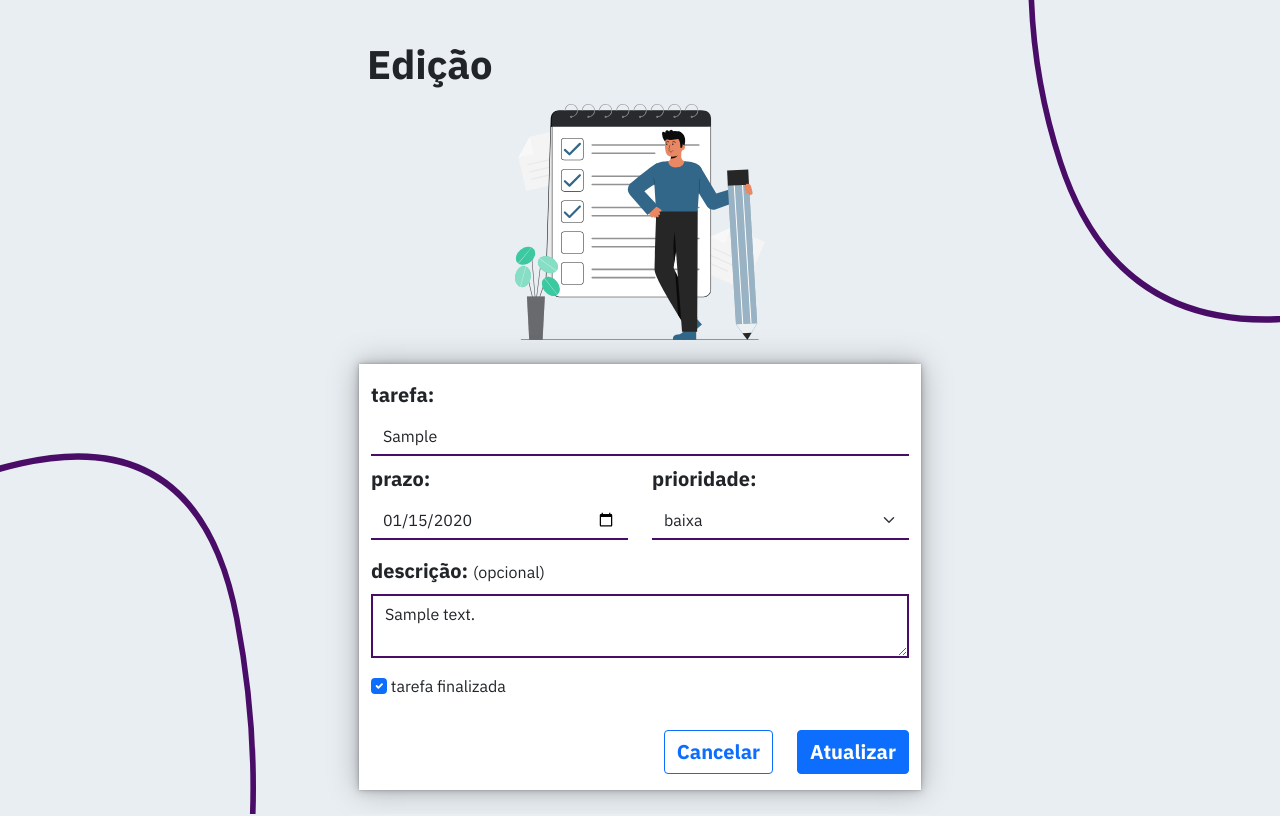
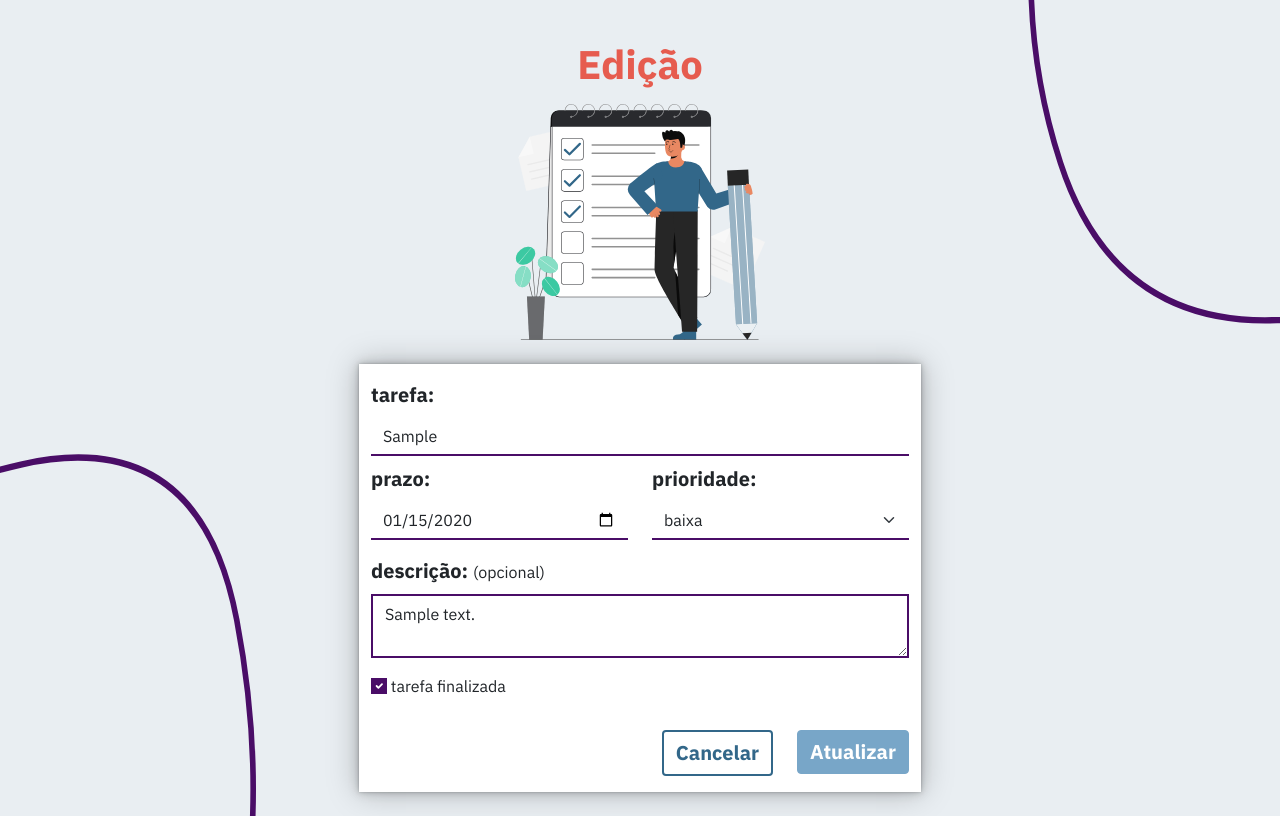
Before and after one commit to daniloessejota/gestor-de-tarefas, a PHP site: page /edit-tasks.php?id=1 in a window 1280 px wide. Run offline with PHP 8.4, Linux system fonts and the light colour scheme; tables that the repository leaves empty hold one stand-in row (values such as "Sample post"); some libraries are stand-ins or nearby versions.

Commit message:
styles completed

```diff
--- a/assets/css/custom.css
+++ b/assets/css/custom.css
@@ -14,14 +14,28 @@
     border-radius: 0;
 }
 
-.form-control:focus-visible, .form-select:focus-visible {
-    border-color: var(--cor_6) ;
+.form-control:focus, .form-select:focus, .form-check-input:focus  {
+    color: var(--cor_6);
+    background-color: var(--cor_1);
+    border-color: var(--cor_6);
+    outline: 0;
 }
 
 .form-check-input {
     border: 2px solid var(--cor_6);
 }
 
+.form-check-input:checked {
+    background-color: var(--cor_6);
+    border-color: var(--cor_6);
+}
+
+.form-check-input[type=checkbox] {
+    border-radius: 0em;
+}
+
+/* ================ ELEMENTOS DA TABELA ================ */
+
 .table-bordered {
     border-color: var(--cor_9);
 }
--- a/assets/css/global.css
+++ b/assets/css/global.css
@@ -1,8 +1,6 @@
 @charset "utf-8";
 
 /* CONFIGURAÇÕES DE ESTILO GLOBAIS */
-
-@import url('https://fonts.googleapis.com/css2?family=Inter:wght@100;300;400;700;900&display=swap');
 
  @import url('https://fonts.googleapis.com/css2?family=IBM+Plex+Sans:ital,wght@0,400;0,500;0,700;1,200;1,400;1,700&display=swap');
 
@@ -21,13 +19,10 @@
     --cor_10: #ff9f1c;
     --cor_11: #0ead69;
 
-    --gradient_1: linear-gradient( 135deg, #52B6D7 10%, #558B2A 100%);
-
     --shadow_1: 0px 0px 1px rgba(0, 0, 0, 0.078), 0px 0px 2.6px rgba(0, 0, 0, 0.111),0px 0px 5.3px rgba(0, 0, 0, 0.139), 0px 0px 11px rgba(0, 0, 0, 0.172), 0px 0px 30px rgba(0, 0, 0, 0.25);
 
-    --font_1: 'Inter', system-ui, sans-serif;
-    --font_2: 'IBM Plex Sans', system-ui, sans-serif;
-    --font_3: 'Libre Franklin', system-ui, sans-serif;
+    --font_1: 'IBM Plex Sans', system-ui, sans-serif;
+    --font_2: 'Libre Franklin', system-ui, sans-serif;
 
     /* VÁRIAVEL COM ENDEREÇO DAS IMAGENS */
     --img_1: url("../img/blob-background.svg");
--- a/assets/css/styles.css
+++ b/assets/css/styles.css
@@ -2,13 +2,15 @@
 
 /* ESTILOS ADICIONAIS E CUSTOMIZADOS */
 
+/* ================ ELEMENTOS DO CABEÇALHO ================ */
+
 body {
-    font-family: var(--font_2);
+    font-family: var(--font_1);
     background: var(--img_1) no-repeat fixed;
 }
 
 .saudacao {
-    font-family: var(--font_3);
+    font-family: var(--font_2);
     color: var(--cor_5);
 }
 
@@ -21,6 +23,8 @@ img {
     max-width: 250px;
 }
 
+/* ================ ELEMENTOS DO FORMULÁRIO ================ */
+
 .form {
     background-color: var(--cor_1);
     box-shadow: var(--shadow_1);
@@ -30,27 +34,6 @@ img {
     border-top: 2px solid var(--cor_6);
     border-left: 2px solid var(--cor_6);
     border-right: 2px solid var(--cor_6);
-}
-
-.titles {
-    color: var(--cor_5);
-}
-
-table {
-    background-color: var(--cor_4);
-}
-
-button > a {
-    text-decoration: none;
-}
-
-button > a:hover {
-    color: var(--cor_1);
-}
-
-thead {
-    background-color: var(--cor_2);
-    color: var(--cor_1);
 }
 
 .baixa {
@@ -69,6 +52,52 @@ thead {
     color: var(--cor_11);
 }
 
+.btn-cadastro {
+    background-color: var(--cor_3);
+    border-color: var(--cor_3);
+}
+
+.btn-cadastro:hover {
+    background-color: var(--cor_2);
+    border-color: var(--cor_2);
+    box-shadow: var(--shadow_1);
+}
+
+.btn-link {
+    border: 2px solid var(--cor_2);
+}
+
+.btn-link:hover {
+    background-color: var(--cor_2);
+    border-color: var(--cor_2);
+    box-shadow: var(--shadow_1);
+    color: var(--cor_1);
+}
+
+.link  {
+    text-decoration: none;
+    color: var(--cor_2);
+}
+
+.link:hover {
+    color: var(--cor_1);
+}
+
+/* ================ ELEMENTOS DA TABELA ================ */
+
+.titles {
+    color: var(--cor_5);
+}
+
+table {
+    background-color: var(--cor_4);
+}
+
+thead {
+    background-color: var(--cor_2);
+    color: var(--cor_1);
+}
+
 td > a {
     text-decoration: none;
 }
@@ -77,7 +106,8 @@ td > a {
     color: var(--cor_5);
 }
 
-/* Novo background do body para dispositivos móveis */
+/* ================ NOVO BACKGROUND DO BODY PARA DISPOSITIVOS MÓVEIS ================ */
+
 @media (max-width: 576px) {
     body {
         background-image: none;
--- a/form.php
+++ b/form.php
@@ -32,13 +32,13 @@
             <div class="col-sm-6 col-md-6">
                 <header>
 
-                <?php echo ($tarefa['id'] > 0) ? '<h1 class="fw-bold pt-3">Edição</h1>' : ''; ?>
+                <?php echo ($tarefa['id'] > 0) ? '<h1 class="fw-bold pt-3 titles text-center">Edição</h1>' : ''; ?>
 
                 <p class="fs-5"><?php echo ($tarefa['id'] > 0) ? '' : '<span class="saudacao display-5">Olá, Bem-Vindo(a)!</span> <br> Eu sou o <span class="fst-italic fw-bolder">Alfred</span>, seu gestor de tarefas. Digite o que você quer fazer e vou anotar e lembrar isso para você!'; ?></p>
 
                 <div><img src="assets/img/to-do.svg" alt="um homem segurando um lápis e olhando para um caderno com uma lista de tarefas" class="d-block mx-auto"></div>
 
-                </header><span></span>
+                </header>
             </div>
         </div>
 
@@ -51,7 +51,7 @@
 
                     <div class="row pt-3">
 
-                        <!-- Input ID  - não deve ser visualizado -->
+                        <!-- Input ID -->
                         <input type="hidden" name="id" value="<?php echo $tarefa['id']; ?>">
 
                         <!-- Input Tarefa  -->
@@ -69,6 +69,7 @@
                             <label for="prazo" class="form-label fw-bold">prazo: </label>
 
                             <input type="date" name="prazo" id="prazo" required value="<?php echo $tarefa['prazo']; ?>" class="form-control">
+
                             <?php if ($tem_erros and array_key_exists('prazo', $erros_validacao)) : ?>
                                 <span class="fw-light text-danger"><?php echo $erros_validacao['prazo']; ?></span>
                             <?php endif; ?>
@@ -110,11 +111,11 @@
                     <div class="row pt-3 pb-3 justify-content-end">
                         <div class="col-auto">
                             <?php echo ($tarefa['id'] > 0) ?
-                            '<button type="button" class="btn btn-outline-primary fw-bold link fs-5"><a href="index.php">Cancelar</a></button>' : ''; ?>
+                            '<button type="button" class="btn btn-outline-primary btn-link fw-bold link fs-5"><a href="index.php" class="link">Cancelar</a></button>' : ''; ?>
                         </div>
 
                         <div class="col-auto">
-                            <a><input type="submit" id="tabela_resultado" class="btn btn-primary fw-bold fs-5" value= "<?php echo ($tarefa['id'] > 0) ? 'Atualizar' : 'Cadastrar'; ?>" ></a>
+                            <a><input type="submit" id="tabela_resultado" class="btn btn-primary btn-cadastro fw-bold fs-5" value= "<?php echo ($tarefa['id'] > 0) ? 'Atualizar' : 'Cadastrar'; ?>" ></a>
                         </div>
                     </div>
 
```
